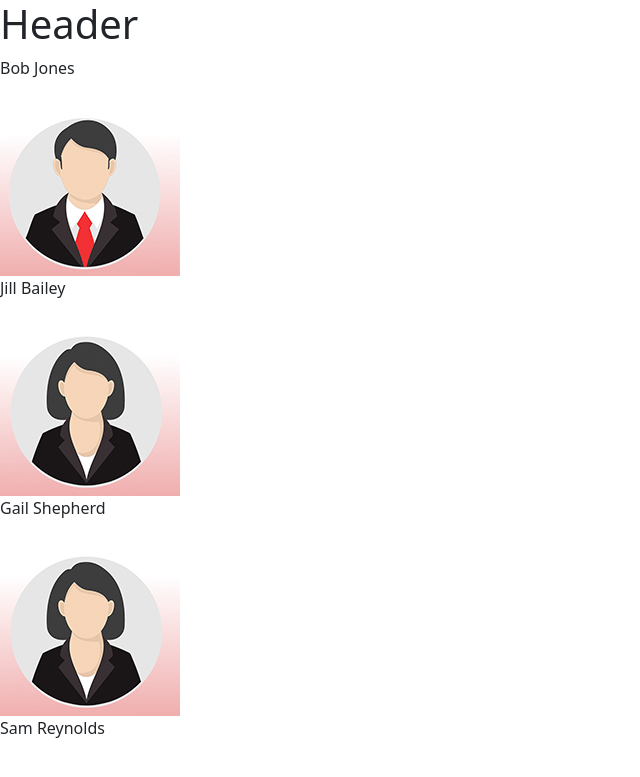
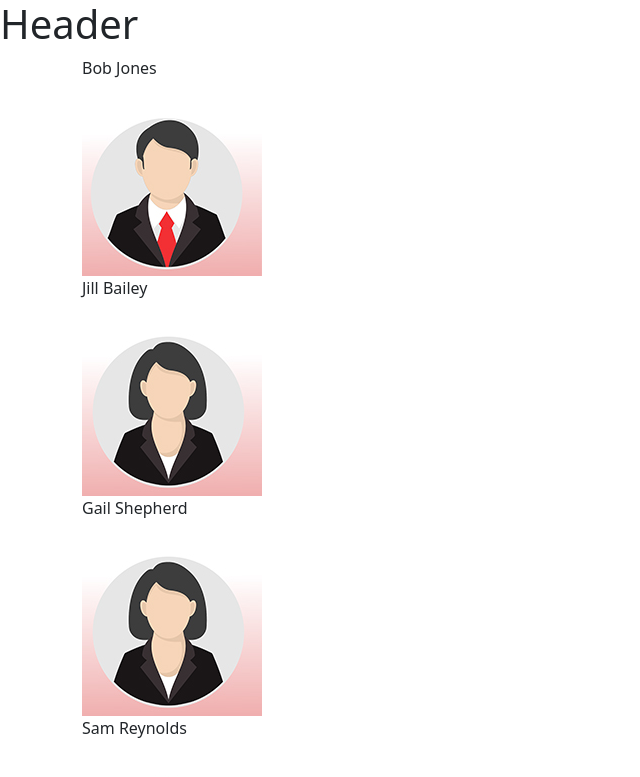
Before and after one commit to Yuliia-dev/TeamMember, a React (Create React App) app in the folder team/: page / in a window 1280 px wide. Shown: the top 777 px of the page, without its empty margins (0-640 px from the left). Built offline with nearby package versions, Linux system fonts and the light colour scheme.

Commit message:
add style

```diff
--- a/team/src/Employees.jsx
+++ b/team/src/Employees.jsx
@@ -5,10 +5,12 @@ import femaleProfile from './images/femaleProfile.jpg'
 
 const Employees = () => {
   const [employees, setEmployees] = useState(team)
-  console.log(employees)
+
   return (
-    <main>
-          {employees.map((employee) => (
+    <main className="container">
+      <div class="row ">
+        <div class=" col-8">
+      {employees.map((employee) => (
         <div key={employee.id}>
           <p>{employee.fullName}</p>
           {employee.gender === 'male' ? (
@@ -17,7 +19,7 @@ const Employees = () => {
             <img src={femaleProfile} alt="Female Profile" />
           )}
         </div>
-      ))}
+      ))}</div></div>
     </main>
   );
 };
```
